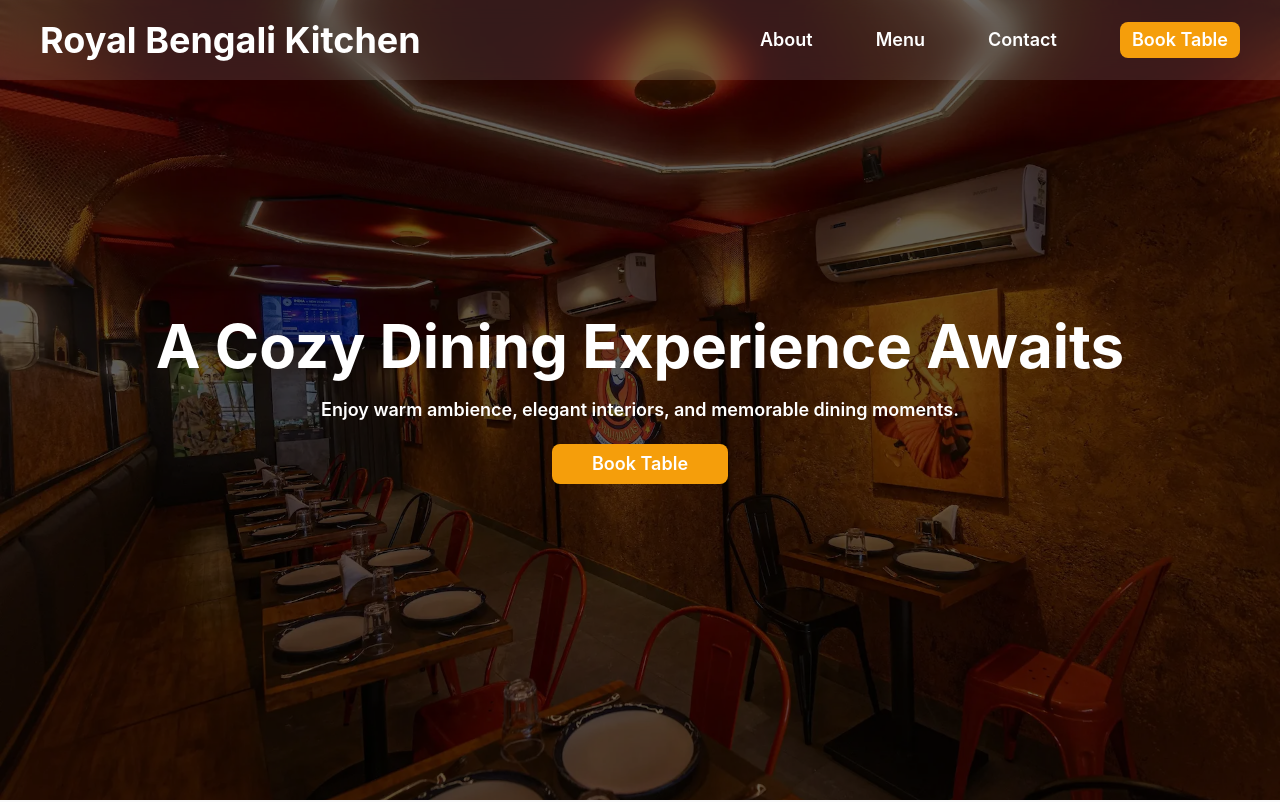
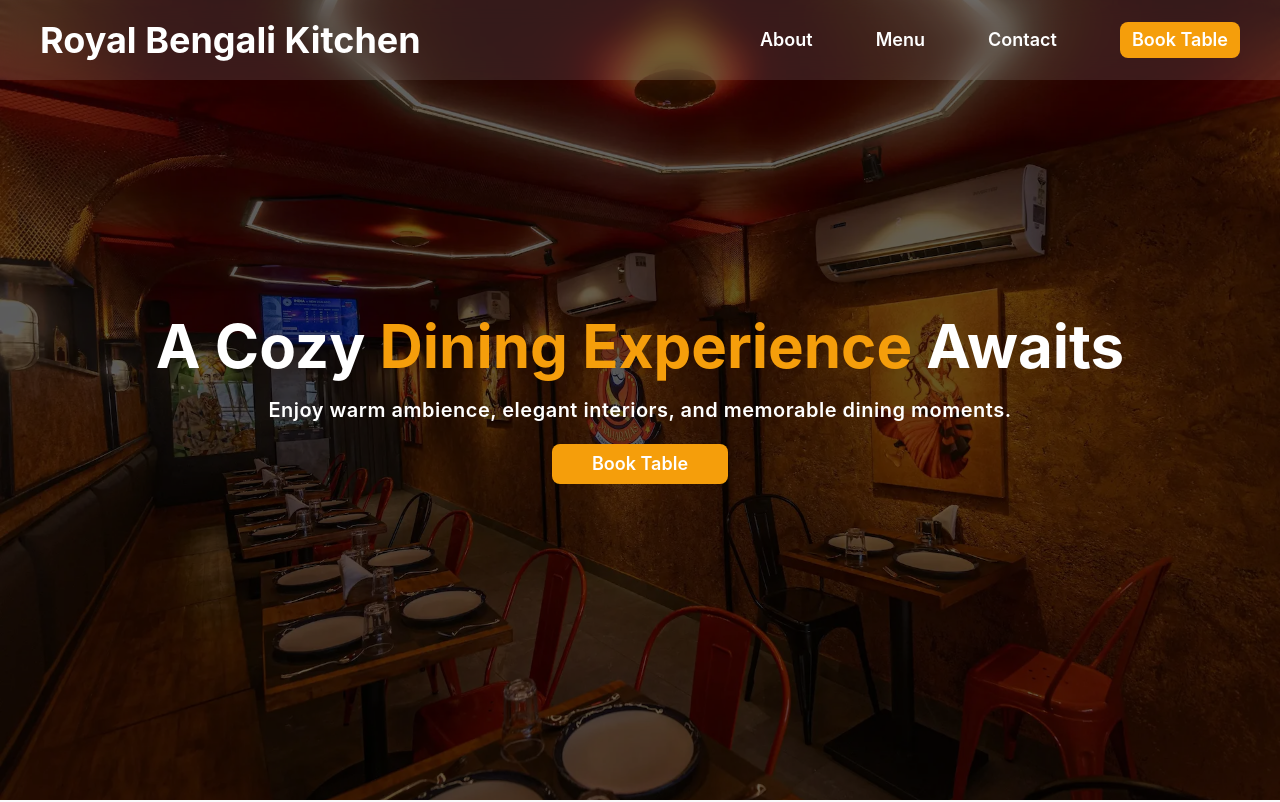
Before and after one commit to AgnibhaDebnath/restaurant-website, a React (Vite) app: page / in a window 1280 px wide. Shown: the top 802 px of the page. Built offline with nearby package versions, Linux system fonts and the light colour scheme.

Commit message:
style: improve hero section UI

```diff
--- a/src/Components/Hero.jsx
+++ b/src/Components/Hero.jsx
@@ -1,6 +1,7 @@
 import React from 'react'
 import Hero_image_1 from "../assets/images/Hero_image_1.webp"
 import Hero_image_2 from "../assets/images/Hero_image_2.webp"
+
 import { Swiper, SwiperSlide } from "swiper/react";
 import "swiper/css";
 import { Autoplay } from "swiper/modules";
@@ -26,8 +27,9 @@
         subHeading: "Enjoy warm ambience, elegant interiors, and memorable dining moments.",
     },
     ]
+    const colorWords = ["Bengali", "Flavors,", "Dining", "Experience"]
     return (
-        <section className='w-full h-[70vh] sm:h-screen relative'>
+        <section className='w-full h-[70vh] sm:h-screen relative overflow-hidden'>
             <Swiper
                 modules={[Autoplay]}
                 autoplay={{ delay: 4000 }}
@@ -37,14 +39,19 @@
                 {heroSlides.map((slide) => (
 
                     <SwiperSlide key={slide.id}>
-                        <img src={slide.image} className={`h-full top-0 w-full object-cover ${slide.id == 1 ? "object-[70%_25%] sm:object-[center_70%]" : "object-[40%_center]"}`} />
-                        <div className="absolute top-0 left-0 w-full h-full bg-black/60"></div>
-                        <div className='absolute top-1/2 left-1/2 -translate-y-1/2 -translate-x-1/2 w-full '>
+                        <img src={slide.image} className={`h-full top-0 w-full object-cover absolute inset-0 ${slide.id == 1 ? "object-[70%_25%] sm:object-[center_70%]" : "object-[40%_center]"}`} />
+                        <div className="absolute inset-0 bg-black/60 z-10"></div>
+                        <div className='absolute top-1/2 left-1/2 -translate-y-1/2 -translate-x-1/2 w-full z-20'>
                             <div className='flex justify-center '>
-                                <h1 className='text-[1.2rem] min-[375px]:text-xl min-[440px]:text-2xl min-[550px]:text-3xl min-[675px]:text-4xl min-[880px]:text-5xl min-[1150px]:text-6xl text-white font-[inter] font-bold text-center'>{slide.heading}</h1>
+                                <h1 className='text-[1.2rem] min-[375px]:text-xl min-[440px]:text-2xl min-[550px]:text-3xl min-[675px]:text-4xl min-[880px]:text-5xl min-[1150px]:text-6xl text-white font-[inter] font-bold text-center'>{slide.heading.split(" ").map((word, index) => (
+                                    <span key={index} className={`${colorWords.includes(word) ? "text-[#f59e0b]" : ""}`}>
+                                        {console.log(word)}
+                                        {word}{" "}
+                                    </span>
+                                ))}</h1>
                             </div>
                             <div className='flex justify-center mt-5 px-1'>
-                                <h2 className='text-center font-semibold text-white text-xs min-[575px]:text-sm min-[700px]:text-base min-[810px]:text-lg font-[inter]'>{slide.subHeading}</h2>
+                                <h2 className='text-center font-[inter] tracking-wide font-semibold  text-white text-xs min-[575px]:text-sm min-[700px]:text-base min-[810px]:text-xl '>{slide.subHeading}</h2>
                             </div>
                             <div className='flex justify-center mt-5'>
                                 <button onClick={() => handleScroll("contact")} className='px-8 sm:px-10 py-1.5 cursor-pointer hover:scale-105  rounded-lg text-white font-semibold bg-[#f59e0b] font-[inter] text-base sm:text-lg  max-[768px]:active:scale-95 transition duration-300'>Book Table</button>
@@ -54,6 +61,7 @@
 
                 ))}
             </Swiper>
+
         </section>
     )
 }
```
